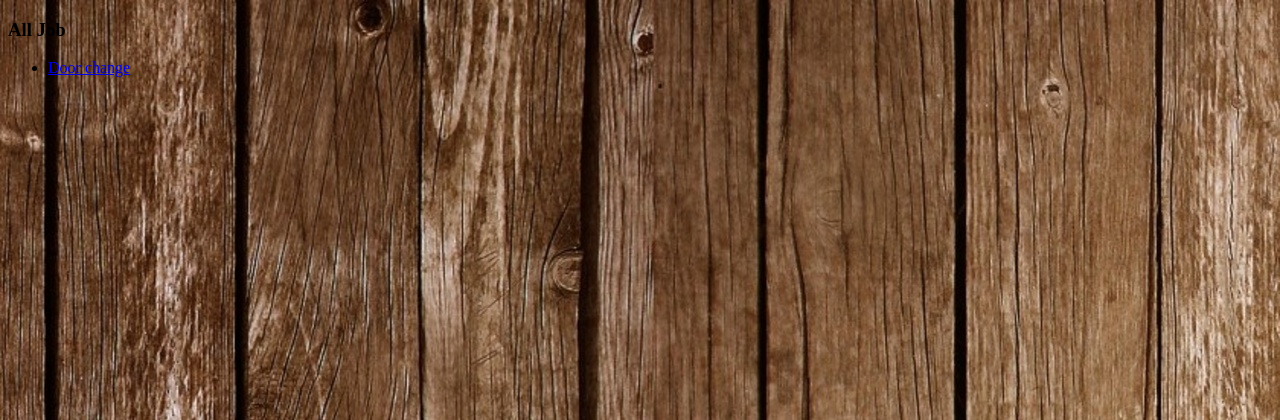
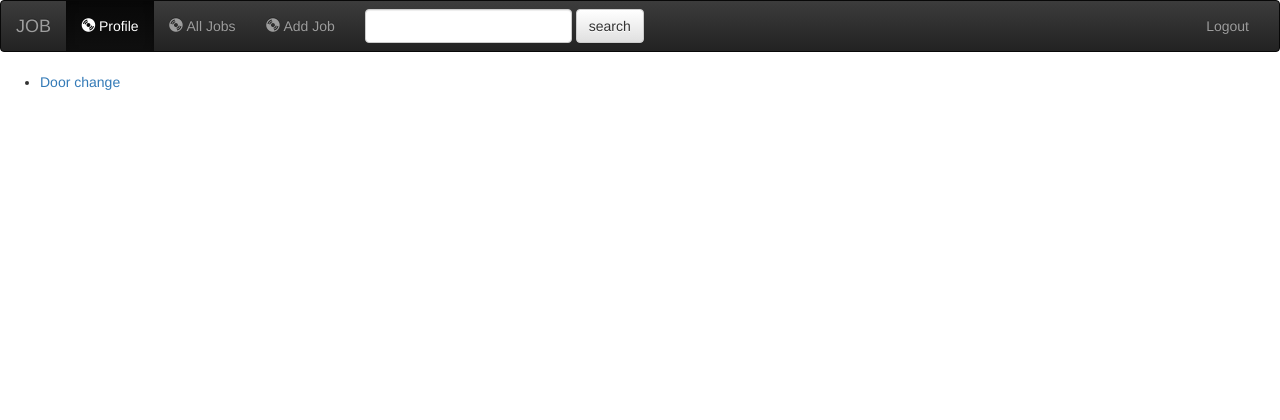
Before and after one commit to JaydonBerry/AWP, a Django app: page /job/ in a window 1280 px wide. Shown: the top 420 px of the page. Run offline with Django 3.2, Linux system fonts and the light colour scheme; data comes from the database, SQL or seed files in the repository; some libraries are stand-ins or nearby versions.

Commit message:
Working Navbar

```diff
--- a/job/static/job/style.css
+++ /dev/null
@@ -1,3 +0,0 @@
-body{
-background: white url("images/wood.jpg");
-}
--- /dev/null
+++ b/job/templates/job/base.html
@@ -0,0 +1,58 @@
+<!DOCTYPE html>
+<html lang="en">
+<head>
+    <meta charset="UTF-8">
+    <title>{% block title %}Job{% endblock %}</title>
+    {% load staticfiles %}
+    <link rel="stylesheet" type="text/css" href="{% static 'job/style.css' %}" />
+    <!-- Latest compiled and minified CSS -->
+    <link rel="stylesheet" href="https://maxcdn.bootstrapcdn.com/bootstrap/3.3.7/css/bootstrap.min.css" integrity="sha384-BVYiiSIFeK1dGmJRAkycuHAHRg32OmUcww7on3RYdg4Va+PmSTsz/K68vbdEjh4u" crossorigin="anonymous">
+    <!-- Optional theme -->
+    <link rel="stylesheet" href="https://maxcdn.bootstrapcdn.com/bootstrap/3.3.7/css/bootstrap-theme.min.css" integrity="sha384-rHyoN1iRsVXV4nD0JutlnGaslCJuC7uwjduW9SVrLvRYooPp2bWYgmgJQIXwl/Sp" crossorigin="anonymous">
+    <!-- Latest compiled and minified JavaScript -->
+    <script src="https://maxcdn.bootstrapcdn.com/bootstrap/3.3.7/js/bootstrap.min.js" integrity="sha384-Tc5IQib027qvyjSMfHjOMaLkfuWVxZxUPnCJA7l2mCWNIpG9mGCD8wGNIcPD7Txa" crossorigin="anonymous"></script>
+    <link rel="stylesheet" type="text/css" href="{% static 'job/style.css' %}" />
+</head>
+<body>
+<nav class="navbar navbar-inverse">
+    <div class="container-fluid">
+        <div class="navbar-header">
+            <button type="button" class="navbar-toggle" data-toggle="collapse" data-target="#topNavBar">
+                <span class="icon-bar"></span>
+                <span class="icon-bar"></span>
+                <span class="icon-bar"></span>
+            </button>
+            <a class="navbar-brand" href="#">JOB</a>
+        </div>
+
+        <div class="collaps navbar-collapse" id="topNavBar">
+            <ul class="nav navbar-nav">
+                <li class="active">
+                    <a href="{%url 'job:index' %}"><span class="glyphicon glyphicon-cd" aria-hidden="true"></span>&nbsp;Profile</a>
+                </li>
+                <li class="">
+                    <a href="#"><span class="glyphicon glyphicon-cd" aria-hidden="true"></span>&nbsp;All Jobs</a>
+                </li>
+                <li class="">
+                    <a href="#"><span class="glyphicon glyphicon-cd" aria-hidden="true"></span>&nbsp;Add Job</a>
+                </li>
+            </ul>
+            <form class="navbar-form navbar-left" role="search" method="get" action="#">
+                <div class="form-group">
+                    <input type="text" class="form-control" name="search" value="">
+                </div>
+                <button type="submit" class="btn btn-default">search</button>
+            </form>
+            <ul class="nav navbar-nav navbar-right">
+                <li class="">
+                    <a href="#"><span></span>&nbsp;Logout</a>
+                </li>
+            </ul>
+
+        </div>
+    </div>
+</nav>
+{% block body %}
+{% endblock %}
+</body>
+</html>
--- a/job/templates/job/index.html
+++ b/job/templates/job/index.html
@@ -1,25 +1,10 @@
-
-<!DOCTYPE html>
-<html lang="en">
-<head>
-    <meta charset="UTF-8">
-    <title>Index</title>
-    <!--loads path for static files-->
-    {% load staticfiles %}
-    <link rel="stylesheet" type="text/css" href="{% static 'job/style.css' %}" />
-
-</head>
-<body>
-{% if all_jobs%}
-<h3>All Job</h3>
+{% extends 'job/base.html' %}
+{% block body %}
     <ul>
-        {% for job in all_jobs %}
+        {% for job in object_list %}
         <li><a href="{% url 'job:detail' job.id %}">{{ job.title }}</a></li>
         {% endfor %}
     </ul>
-{% else%}
-    <h3>you don't have any database entries</h3>
-{% endif %}
 
-</body>
-</html>
+
+{% endblock %}
--- a/job/urls.py
+++ b/job/urls.py
@@ -5,7 +5,7 @@ app_name='job'
 
 urlpatterns = [
     # /job/
-    url(r'^$', views.index, name='index'),
+    url(r'^$', views.IndexView.as_view(), name='index'),
     # /job/id/
-    url(r'^(?P<job_id>[0-9]+)/$', views.detail, name='detail' ),
+    url(r'^(?P<pk>[0-9]+)/$', views.DetailView.as_view(), name='detail' ),
 ]
--- a/job/views.py
+++ b/job/views.py
@@ -1,14 +1,15 @@
-from django.shortcuts import render, get_object_or_404
-from .models import Job
+from django.views import generic
+from.models import Job
 
-def index(request):
-    all_jobs = Job.objects.all()
-    html = ''
-    for job in all_jobs:
-        url = '/job/' + str(job.id) + '/'
-        html += '<a href="' + url + '">'+ job.title + '</a<br>'
-        return render(request, 'job/index.html', {'all_jobs': all_jobs,})
+class IndexView(generic.ListView):
+    template_name = 'job/index.html'
 
-def detail(request, job_id):
-    job = get_object_or_404(Job, pk=job_id)
-    return render(request, 'job/detail.html', {'job': job})
+    def get_queryset(self):
+        return Job.objects.all()
+
+class DetailView(generic.DetailView):
+    template_name = 'job/index.html'
+
+    def get_queryset(self):
+        model = Job
+        template_name = 'job/detail.html'
```
Also changed, not shown: job/templates/job/detail.html (+3 -9 lines).
